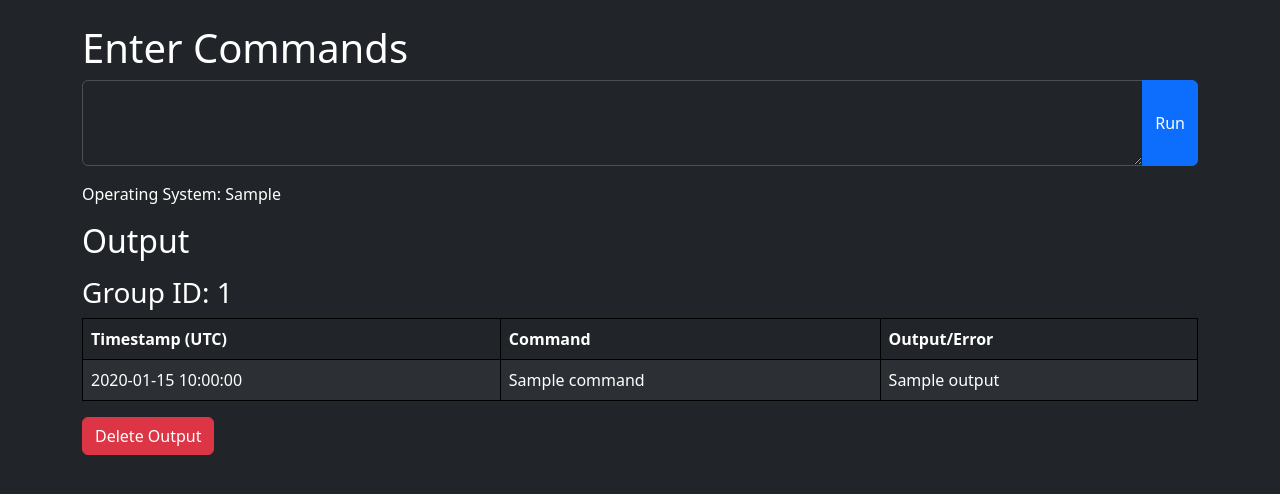
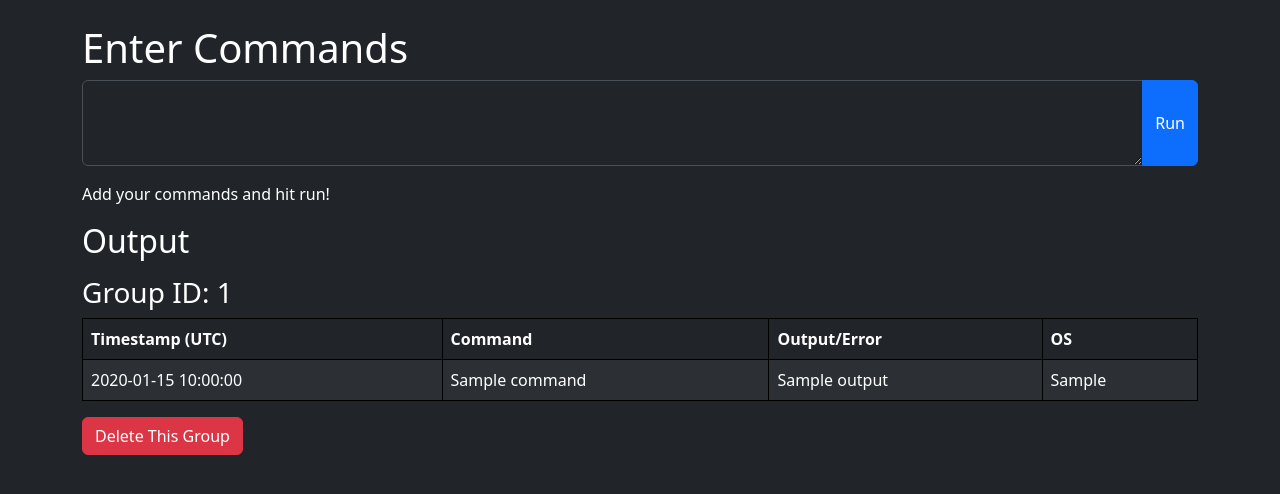
Before and after one commit to the2dl/SSDT, a Flask app: template templates/index.html in a window 1280 px wide. Shown: the top 494 px of the page. Run offline with Flask 3, Linux system fonts and the light colour scheme; the template is opened without the code that fills it: most values are stand-ins (such as "Sample title", 1, 10 or a date in 2020).

Commit message:
updated version for supabase

```diff
--- a/app.py
+++ b/app.py
@@ -1,95 +1,76 @@
 import time
-import json
 import subprocess
-import os
-import platform
-import uuid  # Added for generating unique identifiers
+import uuid
 from datetime import datetime
 from flask import Flask, render_template, request, redirect
-from werkzeug.utils import secure_filename
+from supabase import create_client, Client
+import platform
 
 app = Flask(__name__)
 
-output_file_path = r"/Users/dan/detection_testing/out.json"
+# Supabase client initialization
+url = "redacted"
+key = "redacted"
+supabase: Client = create_client(url, key)
 
-def run_commands_from_commands_list(commands):
-    output_data = []
+def run_commands_and_store_in_supabase(commands):
     unique_id = str(uuid.uuid4())  # Generate a unique identifier for the group of commands
+    operating_system = platform.system() # Collect the OS name
 
     for command in commands:
         if command.strip():
+            start_time = datetime.utcnow()
             try:
-                start_time = datetime.utcnow()
                 result = subprocess.run(command, check=True, stdout=subprocess.PIPE, stderr=subprocess.PIPE, text=True, shell=True)
-
                 output_record = {
                     "timestamp": start_time.isoformat(),
                     "command": command,
                     "output": result.stdout if result.stdout else result.stderr,
-                    "group_id": unique_id  # Associate the unique identifier with the command
+                    "group_id": unique_id,
+                    "error": "",
+                    "operating_system": operating_system
                 }
-                output_data.append(output_record)
-
             except subprocess.CalledProcessError as e:
                 output_record = {
-                    "timestamp": datetime.now().isoformat(),
+                    "timestamp": start_time.isoformat(),
                     "command": command,
+                    "output": "",
+                    "group_id": unique_id,
                     "error": str(e),
-                    "group_id": unique_id  # Associate the unique identifier with the command
+                    "operating_system": operating_system
                 }
-                output_data.append(output_record)
+            # Insert command output into Supabase
+            supabase.table("command_outputs").insert(output_record).execute()
 
             time.sleep(1)
 
-    # Append new commands to the existing file instead of overwriting
-    try:
-        with open(output_file_path, "r") as output_file:
-            existing_data = json.load(output_file)
-            existing_data.extend(output_data)
-    except FileNotFoundError:
-        existing_data = output_data
-
-    with open(output_file_path, "w") as output_file:
-        json.dump(existing_data, output_file, indent=2)
-
 @app.route('/', methods=['GET', 'POST'])
 def index():
-    operating_system = platform.system()  # Get OS info
-
     if request.method == 'POST':
         commands = request.form['commands'].splitlines()
-        with open('inputs.txt', 'w') as f:
-            f.writelines(command + '\n' for command in commands)
-        run_commands_from_commands_list(commands)
+        run_commands_and_store_in_supabase(commands)
         return redirect('/')
 
-    # Read output from file and group by 'group_id'
-    try:
-        with open(output_file_path, 'r') as f:
-            output_data = json.load(f)
+    # Fetch command outputs from Supabase and group by 'group_id'
+    data = supabase.table("command_outputs").select("*").execute().data
+    grouped_data = {}
+    for record in data:
+        group_id = record.get('group_id')
+        if group_id in grouped_data:
+            grouped_data[group_id].append(record)
+        else:
+            grouped_data[group_id] = [record]
 
-            grouped_data = {}
-            for record in output_data:
-                group_id = record.get('group_id')
-                if group_id in grouped_data:
-                    grouped_data[group_id].append(record)
-                else:
-                    grouped_data[group_id] = [record]
+    table_data = [[record for record in records] for _, records in grouped_data.items()]
 
-            # Convert grouped_data to a list of lists for easier template rendering
-            # You'll need to adjust the template to handle this structure
-            table_data = [[record for record in records] for group_id, records in grouped_data.items()]
-
-            return render_template('index.html', table_data=table_data, operating_system=operating_system)
-    except FileNotFoundError:
-        return render_template('index.html', operating_system=operating_system) # Still display the OS
+    return render_template('index.html', table_data=table_data)
 
 @app.route('/delete_output', methods=['POST'])
 def delete_output():
-    try:
-        os.remove(output_file_path)
-    except FileNotFoundError:
-        pass  # Ignore if the file doesn't exist
+    group_id = request.args.get('group_id')  # Get the group_id from query parameters
+    if group_id:
+        # Delete entries from the command_outputs table with the matching group_id
+        supabase.table("command_outputs").delete().eq('group_id', group_id).execute()
     return redirect('/')
 
 if __name__ == '__main__':
--- a/inputs.txt
+++ b/inputs.txt
@@ -1,3 +1 @@
 whoami
-uname -a
-pwd
--- a/templates/index.html
+++ b/templates/index.html
@@ -17,7 +17,7 @@
             </form>
         </div>
 
-        <p class="mt-3">Operating System: {{ operating_system }}</p>
+        <p class="mt-3">Add your commands and hit run!</p>
 
         {% if table_data %}
         <h2 class="mt-3">Output</h2>
@@ -30,6 +30,7 @@
                             <th>Timestamp (UTC)</th>
                             <th>Command</th>
                             <th>Output/Error</th>
+                            <th>OS</th>
                         </tr>
                     </thead>
                     <tbody>
@@ -38,18 +39,17 @@
                             <td>{{ record.timestamp }}</td>
                             <td>{{ record.command }}</td>
                             <td>{{ record.output if record.output else record.error }}</td>
+                            <td>{{ record.operating_system }}</td>
                         </tr>
                         {% endfor %}
                     </tbody>
                 </table>
+                <!-- Delete button for the specific group -->
+                <form action="/delete_output?group_id={{ group[0].group_id }}" method="post" class="d-inline">
+                    <button type="submit" class="btn btn-danger">Delete This Group</button>
+                </form>
             </div>
         {% endfor %}
-
-        <!-- "Delete Output" button shown only when table_data exists, placed below the table -->
-        <form method="POST" action="/delete_output" class="mt-3">
-            <button type="submit" class="btn btn-danger">Delete Output</button>
-        </form>
-
         {% endif %}
     </div>
 </body>
```
